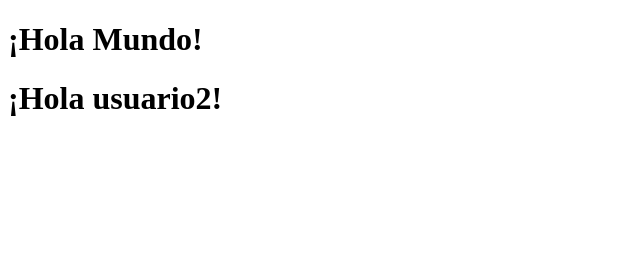
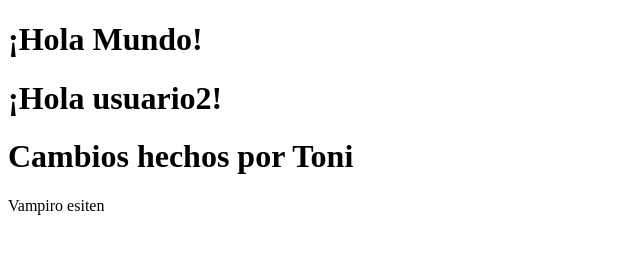
Before and after one commit to petii7/PracticaCasa, a plain HTML site: page index.html in a window 1280 px wide. Shown: the whole page, without its empty margins (0-640 px from the left). Drawn offline with Linux system fonts and the light colour scheme.

Commit message:
Cambios por Toni

```diff
--- a/index.html
+++ b/index.html
@@ -8,5 +8,8 @@
 <body>
     <h1>¡Hola Mundo!</h1>
     <h1>¡Hola usuario2!</h1>
+
+    <h1>Cambios hechos por Toni</h1>
+    <p>Vampiro esiten</p>
 </body>
 </html>
```
